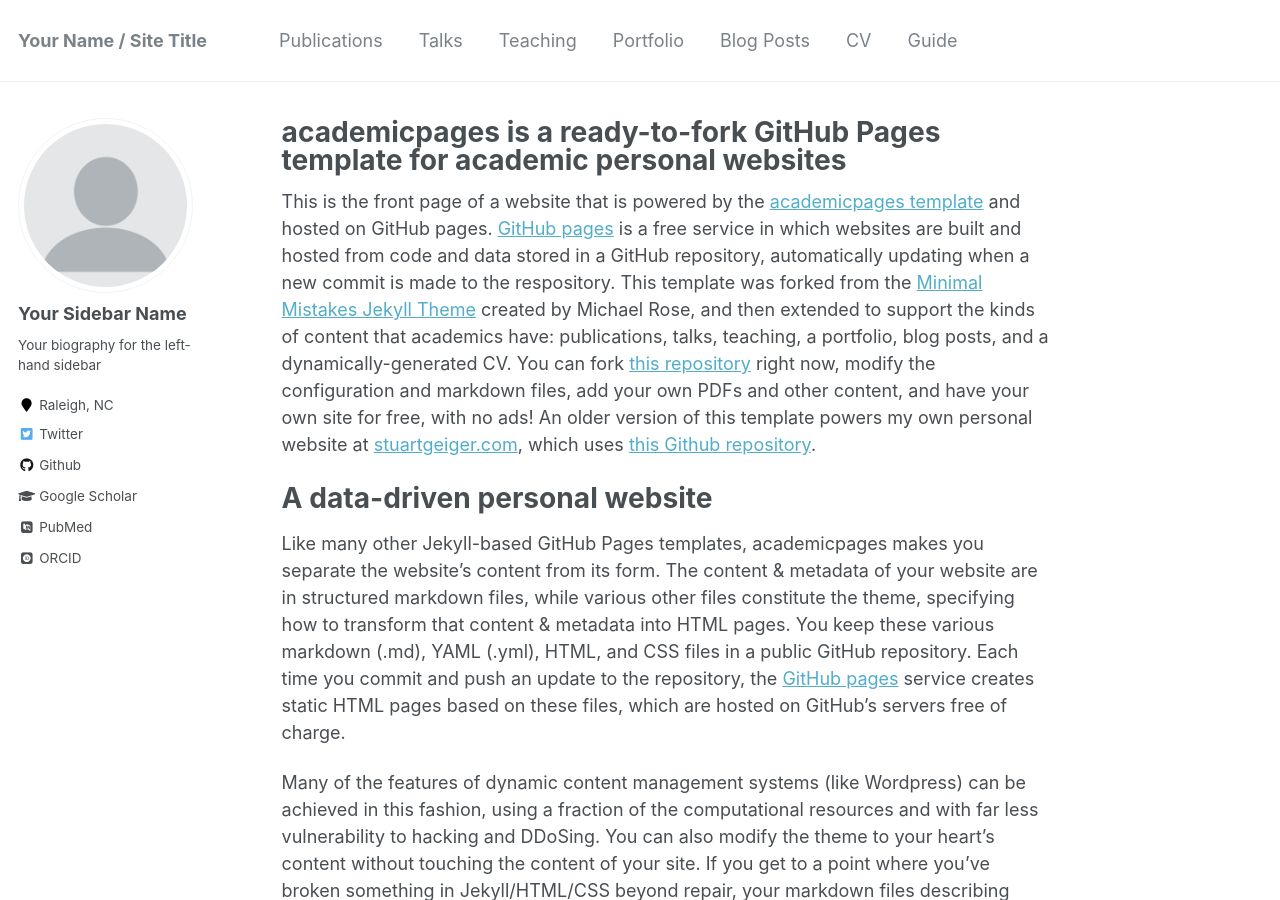
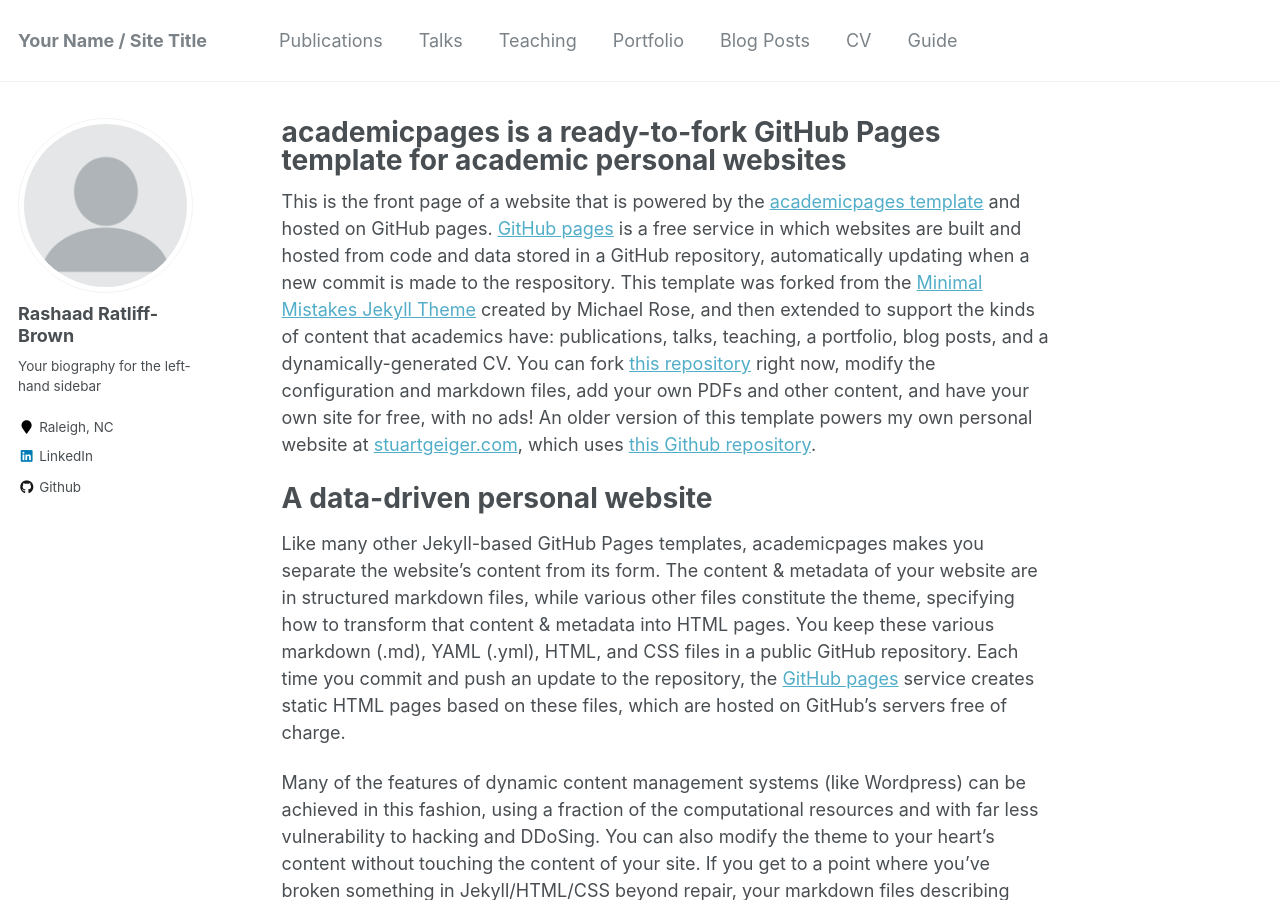
Before and after one commit to caratliff/caratliff.github.io, a Jekyll site: the page built from _pages/about.md, in a window 1280 px wide and 900 px high. Built offline with Jekyll 4.4.1, drawn with Linux system fonts in a browser that asks for light colours; some web fonts are replaced.

Commit message:
Update _config.yml

```diff
--- a/_config.yml
+++ b/_config.yml
@@ -80,13 +80,13 @@ analytics:
 
 # Site Author
 author:
-  name             : "Your Sidebar Name"
+  name             : "Rashaad Ratliff-Brown"
   avatar           : "profile.png"
   bio              : "Your biography for the left-hand sidebar"
   location         : "Raleigh, NC"
   employer         :
-  pubmed           : "https://www.ncbi.nlm.nih.gov/pubmed/?term=john+snow"
-  googlescholar    : "http://yourfullgooglescholarurl.com"
+  pubmed           :
+  googlescholar    :
   email            :
   researchgate     :  # example: "https://www.researchgate.net/profile/yourprofile"
   uri              :
@@ -102,14 +102,14 @@ author:
   instagram        :
   impactstory      : #"https://profiles.impactstory.org/u/xxxx-xxxx-xxxx-xxxx"
   lastfm           :
-  linkedin         :
-  orcid            : "http://orcid.org/yourorcidurl"
+  linkedin         : "https://www.linkedin.com/in/rashaad-ratliff-brown/"
+  orcid            :
   pinterest        :
   soundcloud       :
   stackoverflow    : # http://stackoverflow.com/users/123456/username
   steam            :
   tumblr           :
-  twitter          : "replacethistwitterhandle"
+  twitter          :
   vine             :
   weibo            :
   xing             :
```
